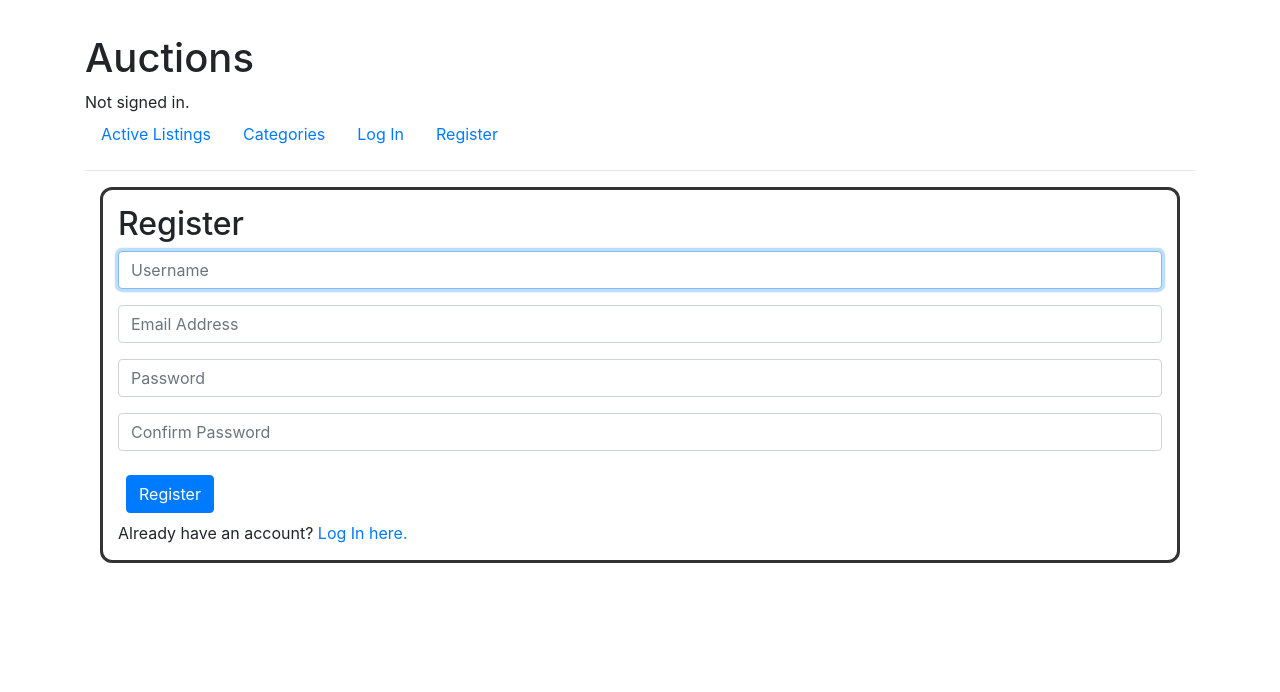
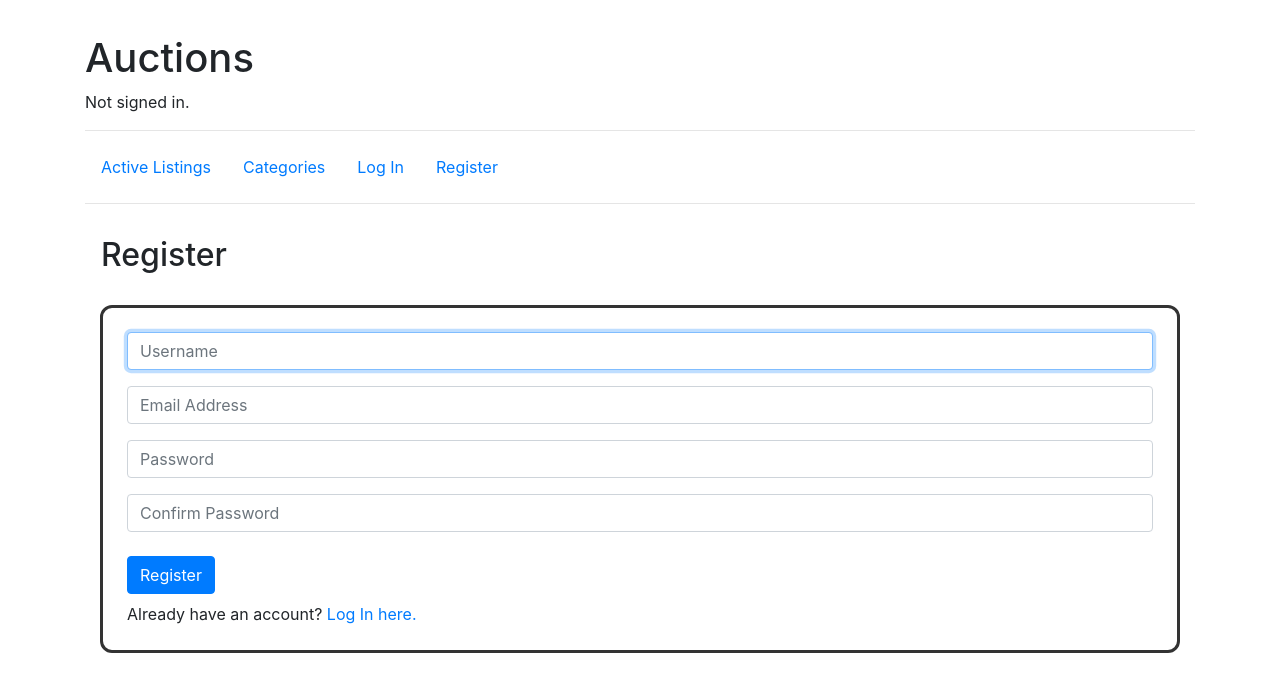
Before and after one commit to soycyrax/Commerce, a Django app: page /register in a window 1280 px wide. Shown: the top 692 px of the page. Run offline with Django 3.2, Linux system fonts and the light colour scheme; some libraries are stand-ins or nearby versions.

Commit message:
Updated styles

```diff
--- a/auctions/templates/auctions/categories.html
+++ b/auctions/templates/auctions/categories.html
@@ -2,8 +2,8 @@
 
 {% block body %}
 
-<h2>Categories</h2>
-
+    <h2 class="p-3">Categories</h2>
+    <div class="listing-card p-4">
         <ul>
             {% for category in categories %}
                 {% if category %}
@@ -15,5 +15,6 @@
                 {% endif %}
             {% endfor %}
         </ul>
+    </div>
 
 {% endblock %}
--- a/auctions/templates/auctions/category_listings.html
+++ b/auctions/templates/auctions/category_listings.html
@@ -2,12 +2,12 @@
 
 {% block body %}
 
-<h2>Category: {{ category }}</h2>
+<h2 class="p-3">Category: {{ category }}</h2>
 
 {% if listings %}
 
     {% for listing in listings %}
-        <div class="listing-card">
+        <div class="listing-card p-4">
 
             <h3>
                 <a href="{% url 'listing_page' listing.id %}">
--- a/auctions/templates/auctions/index.html
+++ b/auctions/templates/auctions/index.html
@@ -1,8 +1,9 @@
 {% extends "auctions/layout.html" %}
 
 {% block body %}
+    <h2 class="p-3">Active Listings</h2>
     {% for listing in listings %}
-        <div class="listing-card">
+        <div class="listing-card p-4">
 
             <h3>
             <a href="{% url 'listing_page' listing.id %}">
--- a/auctions/templates/auctions/layout.html
+++ b/auctions/templates/auctions/layout.html
@@ -17,6 +17,7 @@
                 Not signed in.
             {% endif %}
         </div>
+        <hr>
         <ul class="nav">
             <li class="nav-item">
                 <a class="nav-link" href="{% url 'index' %}">Active Listings</a>
--- a/auctions/templates/auctions/listing.html
+++ b/auctions/templates/auctions/listing.html
@@ -3,7 +3,7 @@
 {% block body %}
 
 <!-- Listing Details -->
-<div class="listing-card">
+<div class="listing-card p-4">
     <h1>
         {{ listing.title }}
 
--- a/auctions/templates/auctions/register.html
+++ b/auctions/templates/auctions/register.html
@@ -1,9 +1,9 @@
 {% extends "auctions/layout.html" %}
 
 {% block body %}
-    <div class="listing-card">
-        <h2>Register</h2>
 
+    <h2 class="p-3">Register</h2>
+    <div class="listing-card p-4">
         {% if message %}
             <div>{{ message }}</div>
         {% endif %}
@@ -22,7 +22,7 @@
             <div class="form-group">
                 <input class="form-control" type="password" name="confirmation" placeholder="Confirm Password">
             </div>
-            <div class="p-2">
+            <div class="mt-4 mb-2">
                 <input class="btn btn-primary" type="submit" value="Register">
             </div>
         </form>
```
Also changed, not shown: auctions/templates/auctions/login.html (+5 -3 lines). Lines whose indentation alone changed are shown as unchanged.
